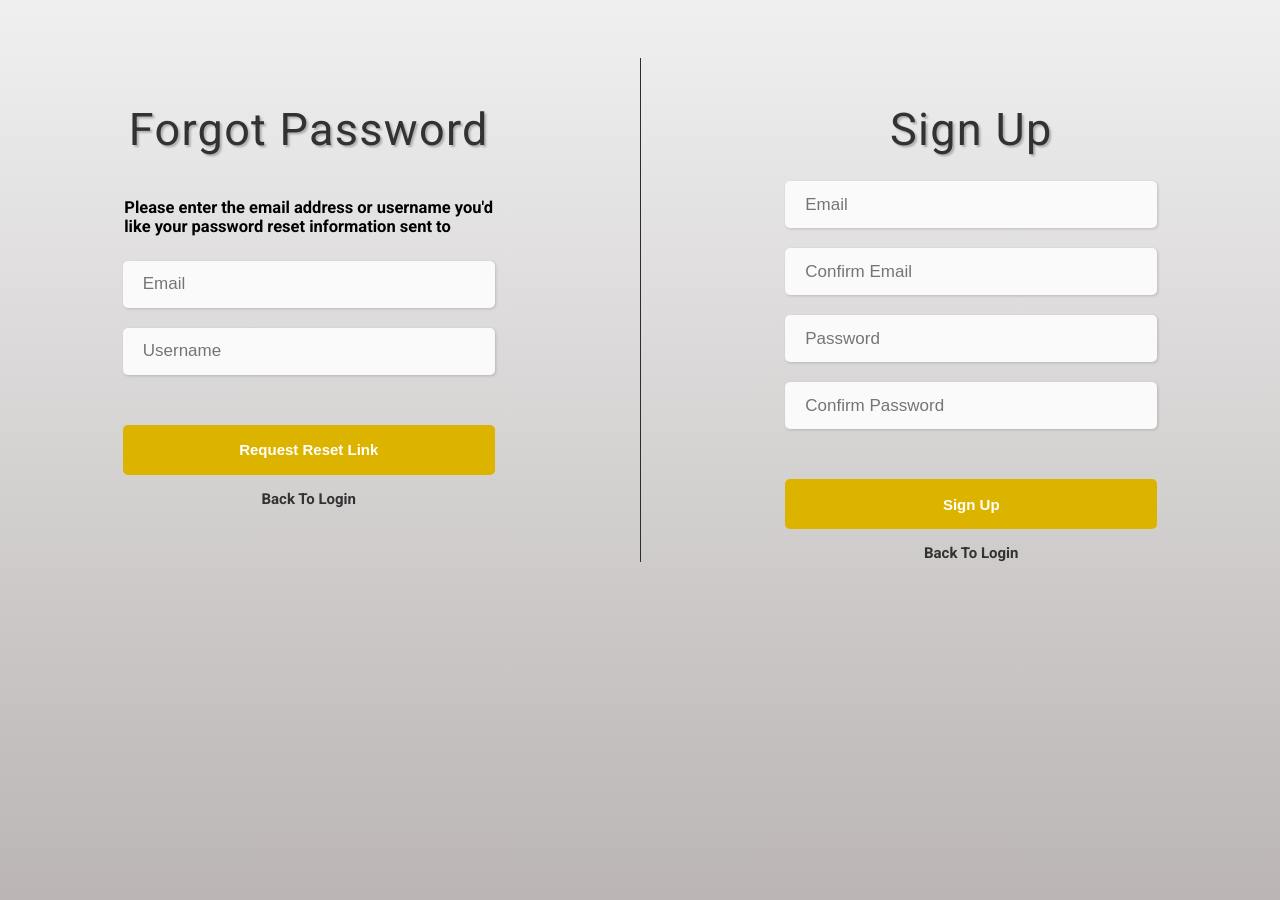
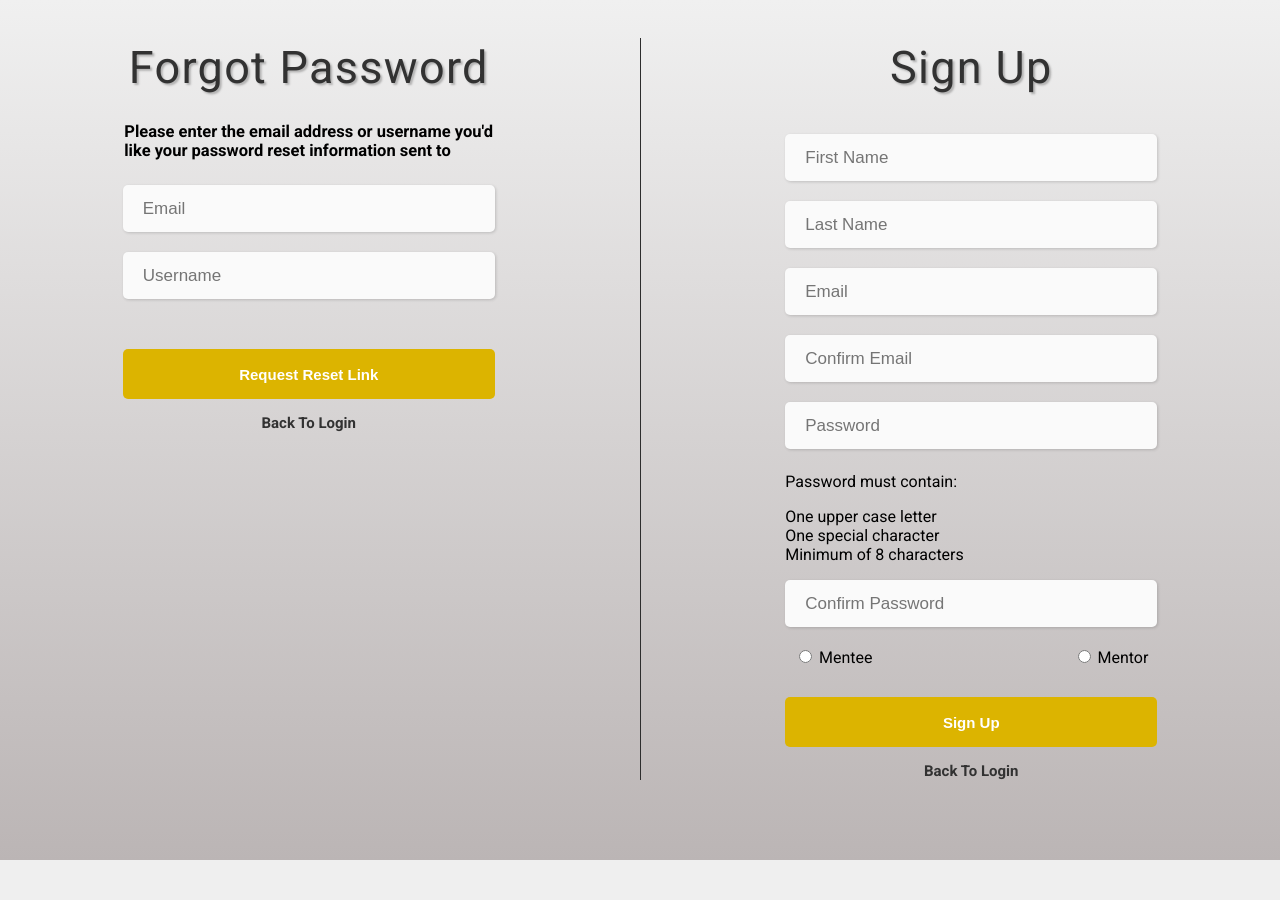
Before and after one commit to KSUMentorshipMatching/INDY-7-Mentorship-App, a Flask app: page /forgot-create-page in a window 1280 px wide. After the commit the page ends 860 px from the top, so only its background shows below. Run offline with Flask 3, Linux system fonts and the light colour scheme.

Commit message:
front-end update

```diff
--- a/main.py
+++ b/main.py
@@ -7,14 +7,14 @@ from flask_session import Session
 
 user_id= None
 
-mydb = mysql.connector.connect(
-      host="localhost",
-      user="root",
-      password="password",
-      database="indy7"
- )
+# mydb = mysql.connector.connect(
+#       host="localhost",
+#       user="root",
+#       password="password",
+#       database="indy7"
+#  )
 
-mycursor = mydb.cursor()
+# mycursor = mydb.cursor()
 
 app = Flask(__name__)
 app.config["SESSION_PERMANENT"] = False
--- a/static/Styles/forgot-create-page.css
+++ b/static/Styles/forgot-create-page.css
@@ -1,7 +1,7 @@
 html {
   background: linear-gradient(to bottom, #f0f0f0, #bbb5b5);
   font-family: "Roboto", sans-serif;
-  padding: 50px 0px 50px 0px;
+  padding: 30px 0px 30px 0px;
   height: 100vh;
 }
 
@@ -127,3 +127,29 @@ form {
   justify-content: center;
   margin: 0;
 }
+
+.signup-text {
+  margin-bottom: 40px;
+}
+
+.radio-group {
+  display: flex;
+  gap: 200px;
+}
+
+.password-details {
+  display: flex;
+  flex-direction: column;
+  justify-content: left;
+  align-items: left;
+  width: 372px;
+}
+
+p {
+  margin: 3px 0px 0px 0px;
+}
+
+ul {
+  list-style-type: none;
+  padding: 0px;
+}
--- a/templates/forgot-create-page.html
+++ b/templates/forgot-create-page.html
@@ -31,13 +31,69 @@
 
       <!-- Sign Up Section -->
       <div class="signup-container">
-        <p class="main-text">Sign Up</p>
-        <form action="/sign_up" method="POST" oninput="validatePasswordReq();validateEmail();">
-          <input type="email" class="input-email" id="email" name="email" placeholder="Email" />
-          <input type="email" class="input" id="confirm_email" name="confirm_email" placeholder="Confirm Email" />
-          <input type="password" class="input" id="password" name="password" placeholder="Password" />
-          <input type="password" class="input" id="confirm_password" placeholder="Confirm Password" />
-          <button type="submit" id="sign_up" value="sign_up" class="request-button">Sign Up</button>
+        <p class="main-text signup-text">Sign Up</p>
+        <form
+          action="/sign_up"
+          method="POST"
+          oninput="validatePasswordReq();validateEmail();"
+        >
+          <input class="input input-name" placeholder="First Name" />
+          <input class="input input-name" placeholder="Last Name" />
+          <input
+            type="email"
+            class="input-email"
+            id="email"
+            name="email"
+            placeholder="Email"
+          />
+          <input
+            type="email"
+            class="input"
+            id="confirm_email"
+            name="confirm_email"
+            placeholder="Confirm Email"
+          />
+          <input
+            type="password"
+            class="input"
+            id="password"
+            name="password"
+            placeholder="Password"
+          />
+
+          <div class="password-details">
+            <p>Password must contain:</p>
+            <ul>
+              <li>One upper case letter</li>
+              <li>One special character</li>
+              <li>Minimum of 8 characters</li>
+            </ul>
+          </div>
+
+          <input
+            type="password"
+            class="input"
+            id="confirm_password"
+            placeholder="Confirm Password"
+          />
+          <div class="radio-group">
+            <label>
+              <input type="radio" name="role" value="mentee" required />
+              Mentee
+            </label>
+            <label>
+              <input type="radio" name="role" value="mentor" />
+              Mentor
+            </label>
+          </div>
+          <button
+            type="submit"
+            id="sign_up"
+            value="sign_up"
+            class="request-button"
+          >
+            Sign Up
+          </button>
         </form>
         <a class="back-to-login-text" href="/login_page">Back To Login</a>
       </div>
```
